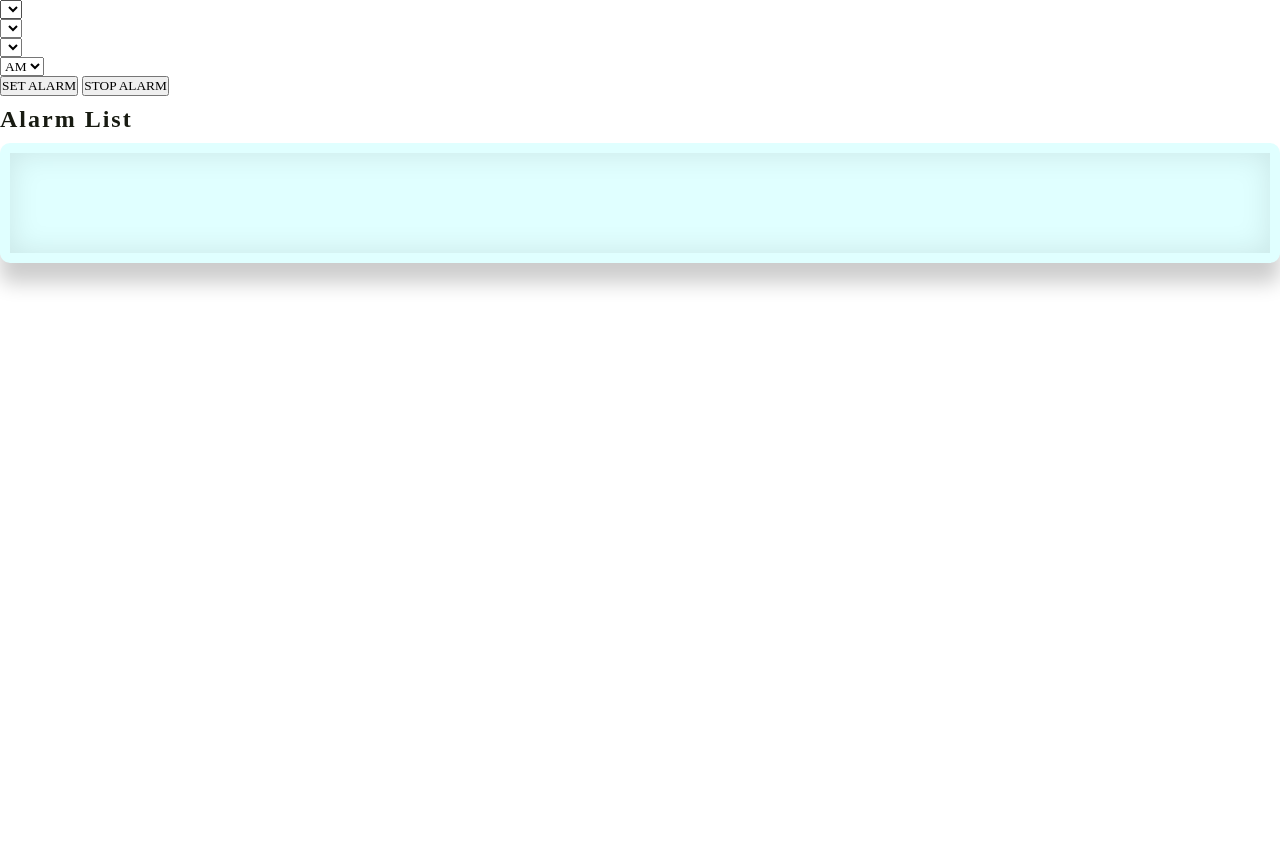
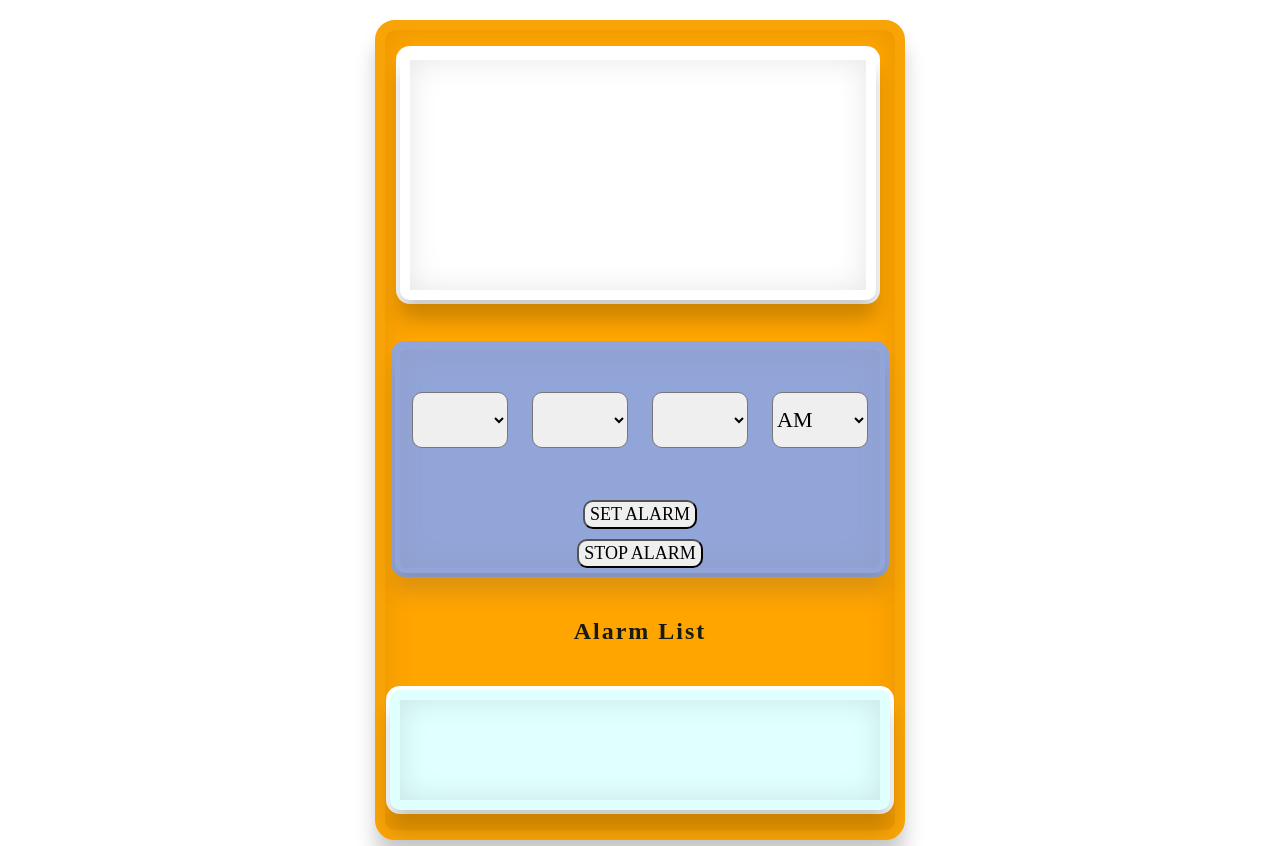
Before and after one commit to Dnyanesh498/Alarm-clock.github.io, a plain HTML site: page index.html in a window 1280 px wide. Before the commit the page ends 800 px from the top, so only its background shows below. Drawn offline with Linux system fonts and the light colour scheme.

Commit message:
Update style.css

```diff
--- a/style.css
+++ b/style.css
@@ -4,7 +4,7 @@
     font-family: 'Times New Roman', Times, serif;
 }
 
-#clock-container {
+#alarm-container {
     height: 780px;
     width: 480px;
     margin: auto;
@@ -17,7 +17,7 @@
     box-shadow: inset 0 0 30px rgba(0, 0, 0, 0.1), 0 20px 20px rgba(0, 0, 0, 0.2), 0 0 0 4px rgba(255, 255, 255, 1);
 }
 
-#currentTime {
+#time {
     height: auto;
     min-height: 230px;
     width: 95%;
@@ -55,7 +55,7 @@
     background-color: rgb(123, 203, 218);
 }
 
-#setAlarmContainer {
+#set_Container {
     height: 70%;
     width: inherit;
     display: flex;
@@ -65,7 +65,7 @@
     /* background-color: rgb(177, 164, 51); */
 }
 
-#alarmTime {
+#alarm_Time {
     height: 40%;
     min-height: 100px;
     width: inherit;
@@ -81,7 +81,7 @@
     box-shadow: inset 0 0 30px rgba(116, 97, 97, 0.1), 0 20px 20px rgba(87, 75, 75, 0.2), 0 0 0 4px rgba(146, 165, 216, 1);
 }
 
-.alarmElements {
+.alarmZone {
     height: 70%;
     width: inherit;
     display: flex;
@@ -89,19 +89,27 @@
     align-items: center;
 }
 
-.alarmElements>div {
+.alarmZone>div {
     height: 40%;
     width: 20%;
 }
 
-.alarmElements>div select {
+.alarmZone>div select {
     height: 100%;
     width: 100%;
     font-size: 22px;
     border-radius: 10px;
 }
 
-#setAlarmBtn {
+#alarmButton {
+    text-align: center;
+    font-size: 18px;
+    padding: 2px 5px;
+    border-radius: 10px;
+    margin-top: 10px;
+}
+
+#stopAlarmButton {
     text-align: center;
     font-size: 18px;
     padding: 2px 5px;
```
